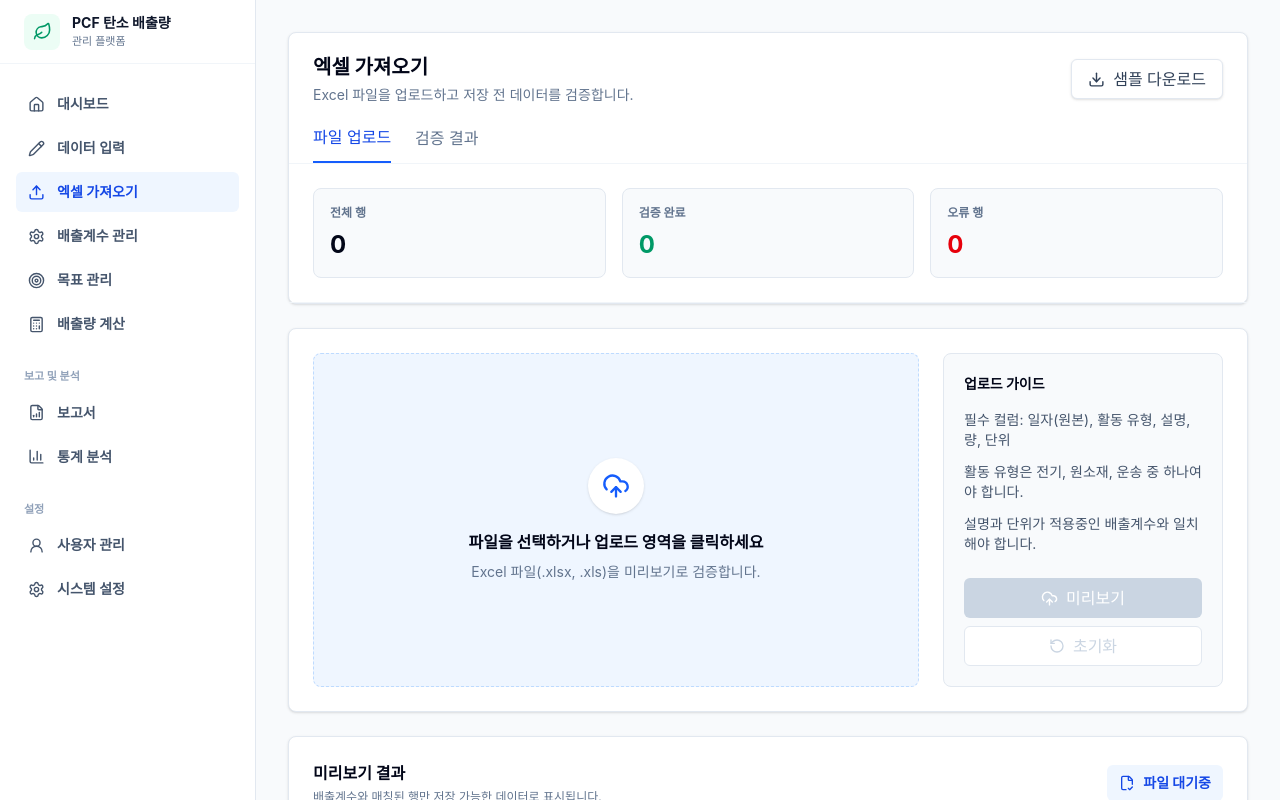
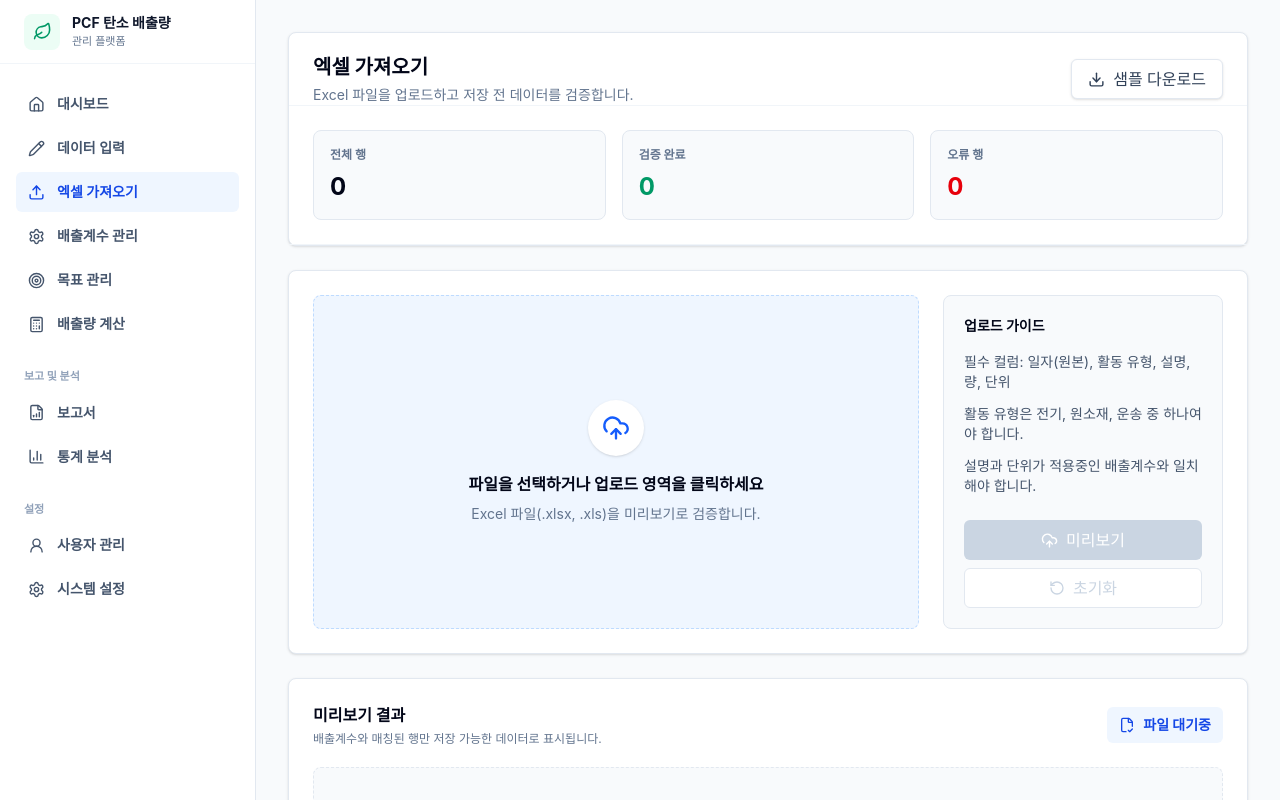
Before and after one commit to KimByeongNyeon/carbona, a Next.js app: page /excel in a window 1280 px wide. Shown: the top 800 px of the page. Built offline with nearby package versions, Linux system fonts and the light colour scheme; a web font is replaced by a local one.

Commit message:
refator: 필요없는 UI 제거

```diff
--- a/app/domain/activities/components/ActivityPage.tsx
+++ b/app/domain/activities/components/ActivityPage.tsx
@@ -19,18 +19,6 @@ export const ActivityPage = () => {
                 활동 데이터를 입력하고 계산된 배출량을 관리합니다.
               </p>
             </div>
-          </div>
-
-          <div className="mt-5 flex gap-6">
-            <button
-              type="button"
-              className="border-b-2 border-blue-600 pb-3 text-sm font-bold text-blue-700"
-            >
-              수동 입력
-            </button>
-            <button type="button" className="pb-3 text-sm font-bold text-slate-500">
-              입력 내역
-            </button>
           </div>
         </div>
 
--- a/app/domain/excel/components/ExcelPage.tsx
+++ b/app/domain/excel/components/ExcelPage.tsx
@@ -39,18 +39,6 @@ export const ExcelPage = () => {
             >
               <Download size={17} />
               샘플 다운로드
-            </button>
-          </div>
-
-          <div className="mt-5 flex gap-6">
-            <button
-              type="button"
-              className="border-b-2 border-blue-600 pb-3 text-sm font-bold text-blue-700"
-            >
-              파일 업로드
-            </button>
-            <button type="button" className="pb-3 text-sm font-bold text-slate-500">
-              검증 결과
             </button>
           </div>
         </div>
--- a/app/domain/targets/components/TargetPage.tsx
+++ b/app/domain/targets/components/TargetPage.tsx
@@ -50,18 +50,6 @@ export const TargetPage = () => {
               </select>
             </div>
           </div>
-
-          <div className="mt-5 flex gap-6">
-            <button
-              type="button"
-              className="border-b-2 border-blue-600 pb-3 text-sm font-bold text-blue-700"
-            >
-              목표 설정
-            </button>
-            <button type="button" className="pb-3 text-sm font-bold text-slate-500">
-              목표 이력
-            </button>
-          </div>
         </div>
 
         <div className="space-y-6 p-6">
```
